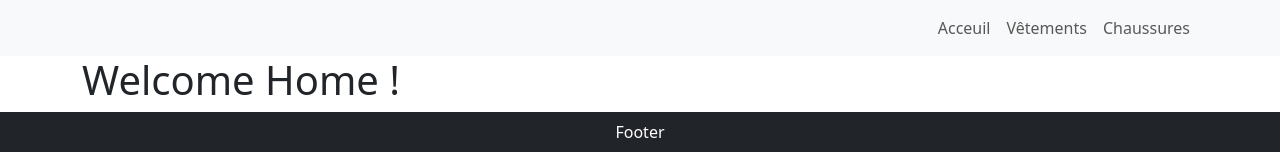
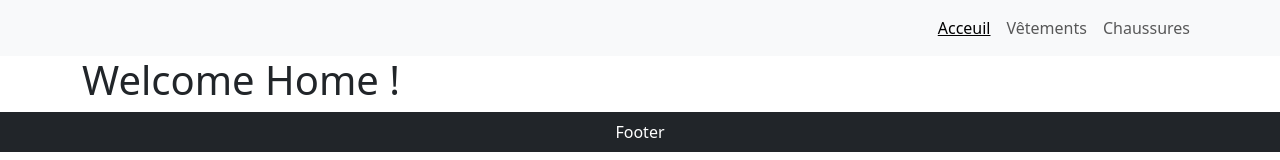
Before and after one commit to CedricAOUN/vite-react-routing, a React (Vite) app: page / in a window 1280 px wide. Shown: the top 160 px of the page. Built offline with nearby package versions, Linux system fonts and the light colour scheme.

Commit message:
act 6: underline active navlinks

```diff
--- a/src/components/Header.jsx
+++ b/src/components/Header.jsx
@@ -1,5 +1,6 @@
 import { Container, Nav, Navbar } from "react-bootstrap"
-import { Link } from "react-router"
+import { NavLink } from "react-router"
+import '../styles/header.css'
 
 function Header() {
   return (
@@ -9,9 +10,9 @@ function Header() {
           <Navbar.Toggle aria-controls="basic-navbar-nav" />
           <Navbar.Collapse id="basic-navbar-nav">
             <Nav className="ms-auto">
-              <Nav.Link to="/" as={Link}>Acceuil</Nav.Link>
-              <Nav.Link to="/category/clothes" as={Link}>Vêtements</Nav.Link>
-              <Nav.Link to="/category/shoes" as={Link}>Chaussures</Nav.Link>
+              <Nav.Link to="/" as={NavLink}>Acceuil</Nav.Link>
+              <Nav.Link to="/category/clothes" as={NavLink}>Vêtements</Nav.Link>
+              <Nav.Link to="/category/shoes" as={NavLink}>Chaussures</Nav.Link>
             </Nav>
           </Navbar.Collapse>
         </Container>
--- /dev/null
+++ b/src/styles/header.css
@@ -0,0 +1,3 @@
+.nav-link.active {
+  text-decoration: underline;
+}
```
